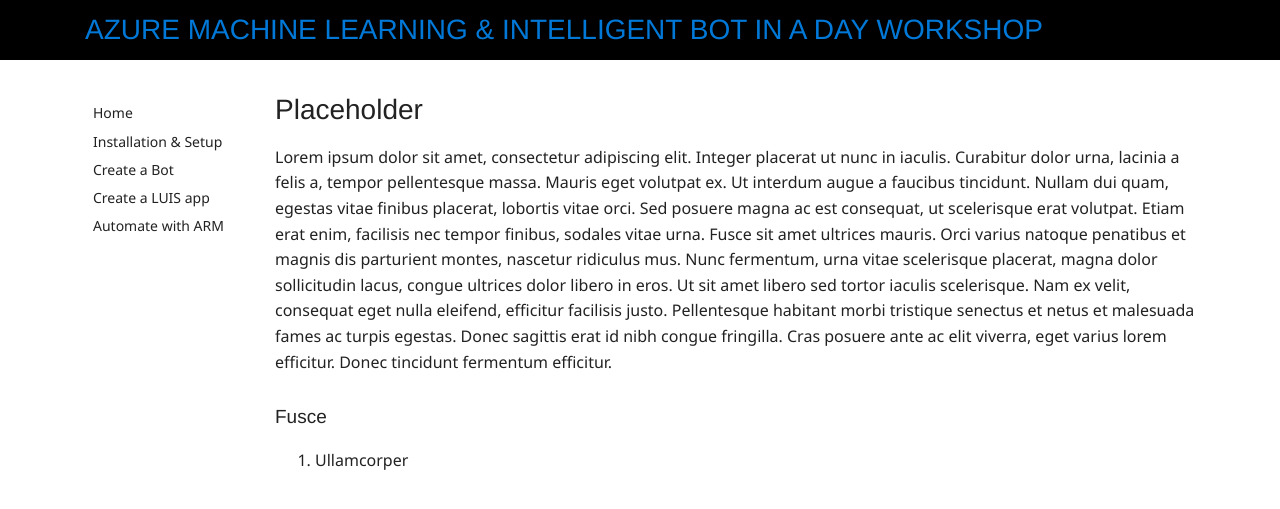
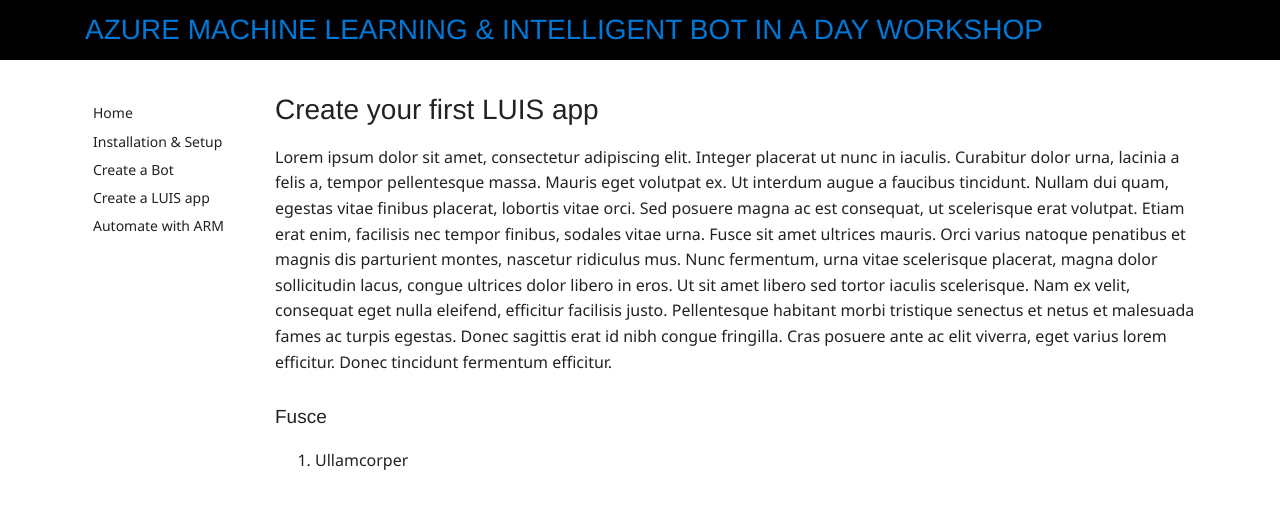
Before and after one commit to scook-valorem/bot-in-a-day, a Jekyll site: the page built from luis.md, in a window 1280 px wide. Shown: the top 509 px of the page. Built offline with Jekyll 4.4.1, drawn with Linux system fonts in a browser that asks for light colours; nearby versions of some CDN libraries.

Commit message:
Update luis.md

```diff
--- a/luis.md
+++ b/luis.md
@@ -4,7 +4,7 @@
 permalink: luis.html
 ---
 
-## Placeholder
+## Create your first LUIS app
 
 Lorem ipsum dolor sit amet, consectetur adipiscing elit. Integer placerat ut nunc in iaculis. Curabitur dolor urna, lacinia a felis a, tempor pellentesque massa. Mauris eget volutpat ex. Ut interdum augue a faucibus tincidunt. Nullam dui quam, egestas vitae finibus placerat, lobortis vitae orci. Sed posuere magna ac est consequat, ut scelerisque erat volutpat. Etiam erat enim, facilisis nec tempor finibus, sodales vitae urna. Fusce sit amet ultrices mauris. Orci varius natoque penatibus et magnis dis parturient montes, nascetur ridiculus mus. Nunc fermentum, urna vitae scelerisque placerat, magna dolor sollicitudin lacus, congue ultrices dolor libero in eros. Ut sit amet libero sed tortor iaculis scelerisque. Nam ex velit, consequat eget nulla eleifend, efficitur facilisis justo. Pellentesque habitant morbi tristique senectus et netus et malesuada fames ac turpis egestas. Donec sagittis erat id nibh congue fringilla. Cras posuere ante ac elit viverra, eget varius lorem efficitur. Donec tincidunt fermentum efficitur.
 
```
